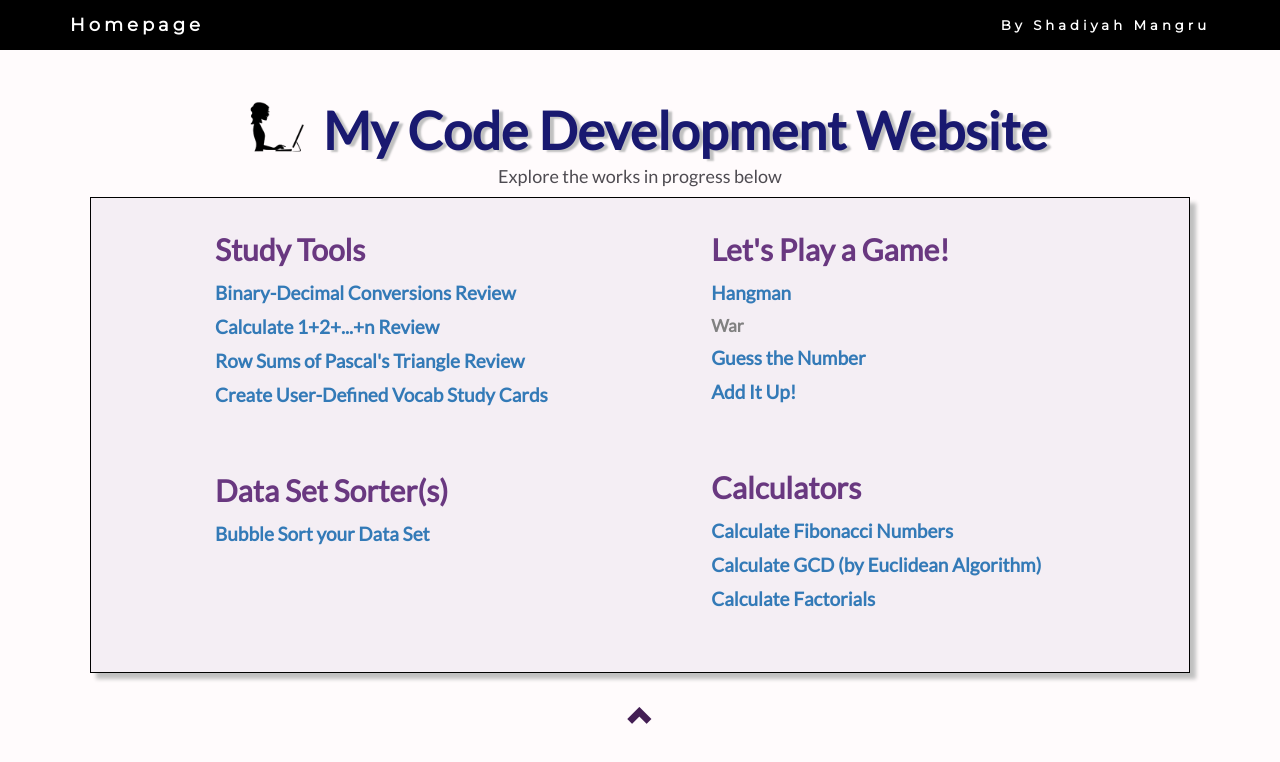
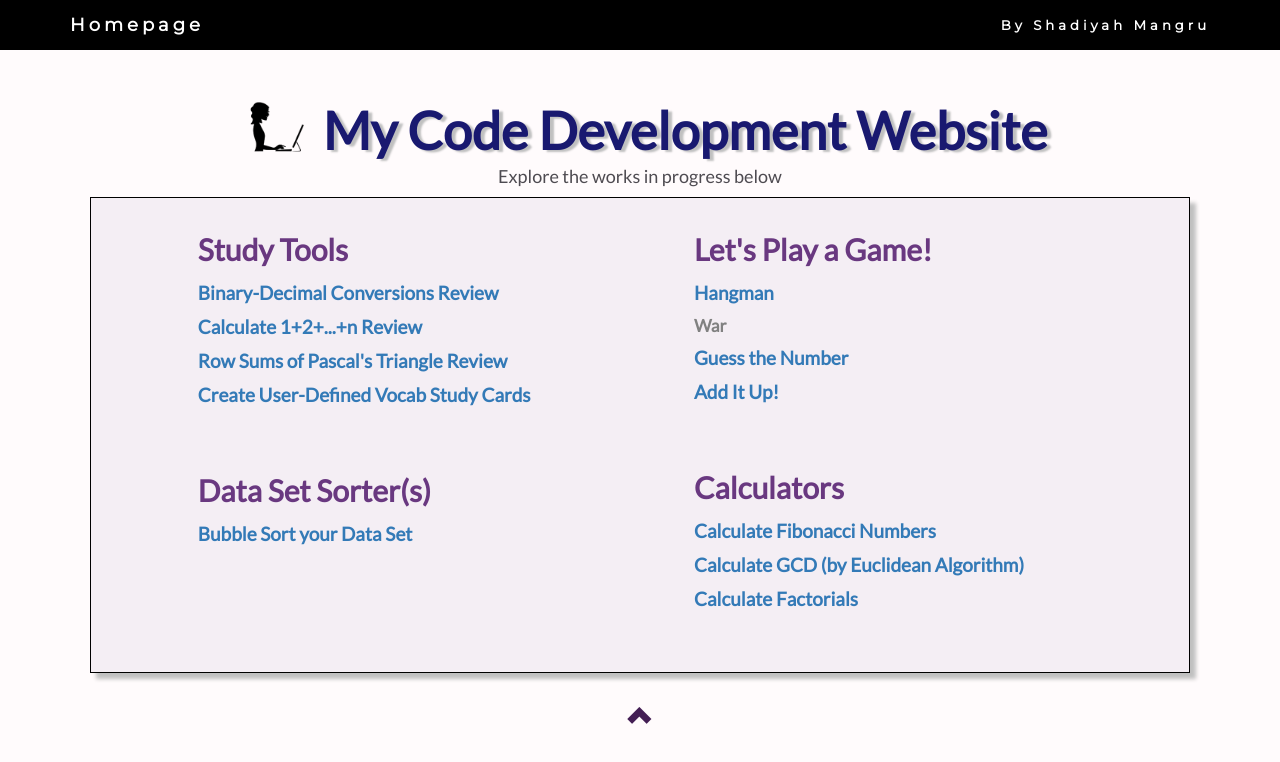
Before and after one commit to ShadiyahMangru/ShadiyahMangru.github.io, a plain HTML site: page index.html in a window 1280 px wide. Drawn offline with nearby package versions, Linux system fonts and the light colour scheme.

Commit message:
Update index.html

```diff
--- a/index.html
+++ b/index.html
@@ -502,7 +502,7 @@ body{
 	</div>
 
     <div id="mainNav" class="row" style="border: 1px solid black; padding: 1em; margin-left: 6em; margin-right: 6em; box-shadow: 6px 6px 4px silver; background-color: #F4EEF4">
-    <span id="one" style="float: left; width: 40%; margin-left: 4em; font-size: 115%">
+    <span id="one" style="float: left; width: 40%; margin-left: 3em; font-size: 115%">
 	<ul>
 	<h2>Study Tools</h2>
     <span onclick="displayPage('#BDPage')"><a>Binary-Decimal Conversions Review</a></span><br>
```
